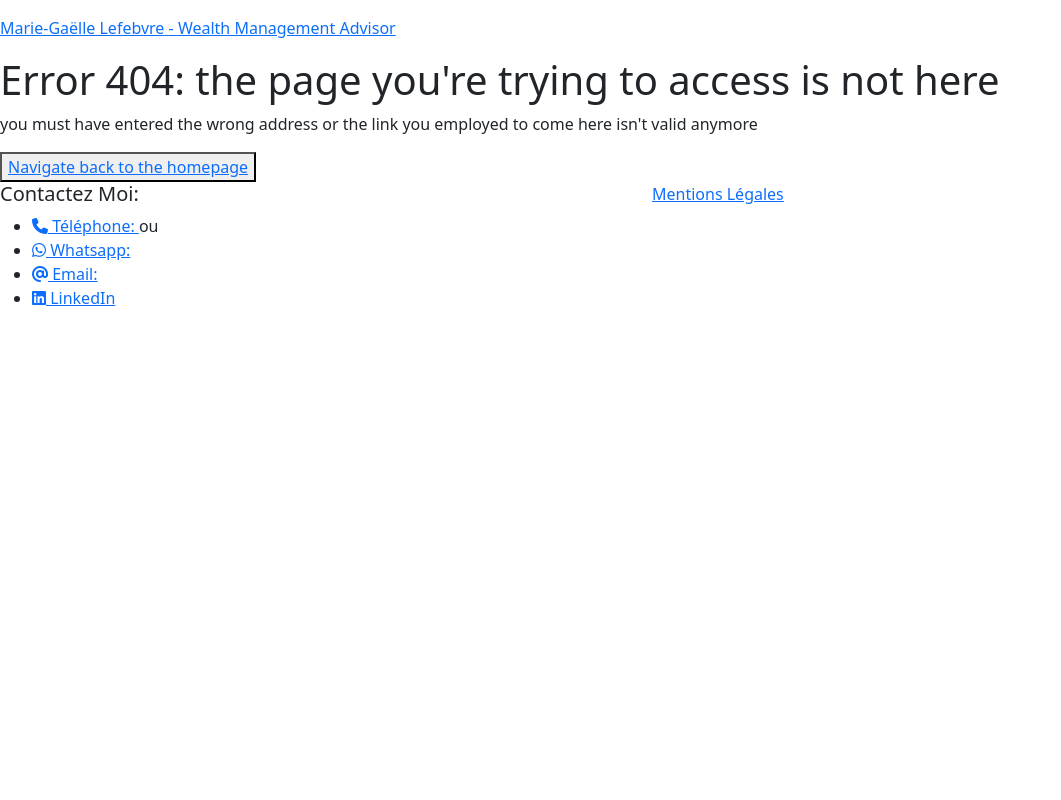
After one commit to AugustinLefebvre/MG, a PHP site: the page made by errors/err_notfound.php in a window 1280 px wide. The commit adds this page. Shown: the whole page, without its empty margins (0-1061 px from the left). Run offline with PHP 8.4, Linux system fonts and the light colour scheme; some libraries are stand-ins or nearby versions.

Commit message:
htaccess basics + error handling and translation hack

```diff
--- /dev/null
+++ b/errors/err_notfound.php
@@ -0,0 +1,15 @@
+<html>
+    <head>
+        <?php include('../head.php');?>
+        <link href="./err_styles.css" rel="stylesheet"/>
+    </head>
+    <body>
+        <?php include('../navbar.php');?>
+        <div class="error-body">
+            <h1 class="error-title"><?= _('Error 404: the page you\'re trying to access is not here');?></h1>
+            <p class="error-text"><?= _('you must have entered the wrong address or the link you employed to come here isn\'t valid anymore');?></p>
+            <button class="error-button"><a href="./"><?= _('Navigate back to the homepage');?></a></button>
+        </div>
+        <?php include('../footer.php');?>
+    </body>
+</html>
--- a/footer.php
+++ b/footer.php
@@ -26,6 +26,6 @@
         </ul>
     </div>
     <div class="col-lg-6 col-md-12">
-        <a class="legal-info-link" href="./legalnotice.html">Mentions Légales</a>
+        <a class="legal-info-link" href="./legalnotice.php">Mentions Légales</a>
     </div>
 </div>
--- a/styles.css
+++ b/styles.css
@@ -81,7 +81,7 @@ h3 {
     min-height: 70px;
     width: 100%;
     z-index: 999999;
-    border-bottom: #da5d13 2px solid;
+    border-bottom: 2px solid #da5d13;
     color: #FFF;
 }
 
@@ -157,7 +157,7 @@ h3 {
     width: 30%;
     min-height: 300px;
     height: 100%;
-    border-right: solid #FFF 50px;
+    border-right: 50px solid #FFF;
     box-shadow: -200px 0 50px white;
 }
 
```
Also changed, not shown: err_styles.css (added, +27 -0 lines), index.php (+19 -2 lines), .htaccess (added), 2 other files.
